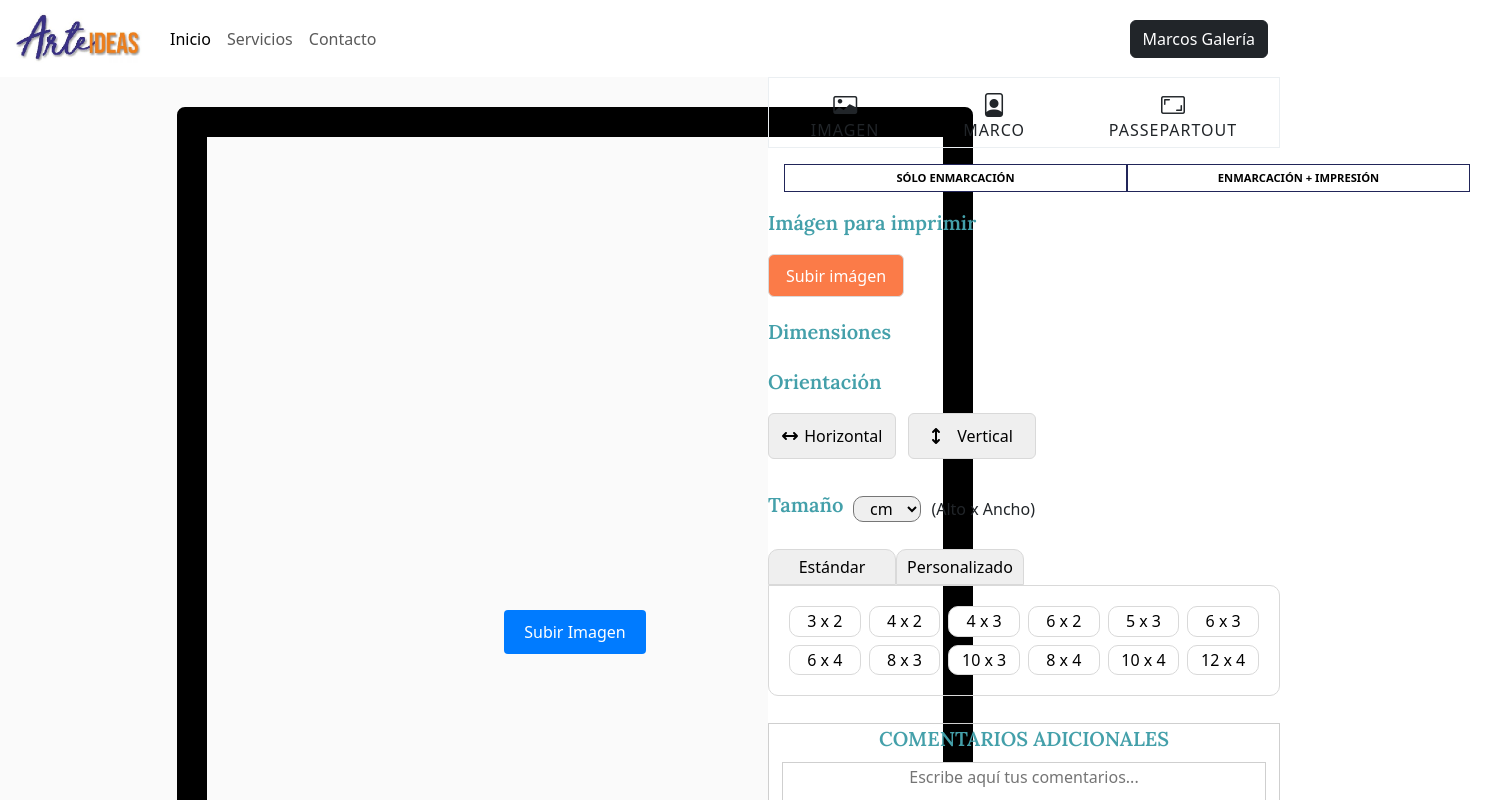
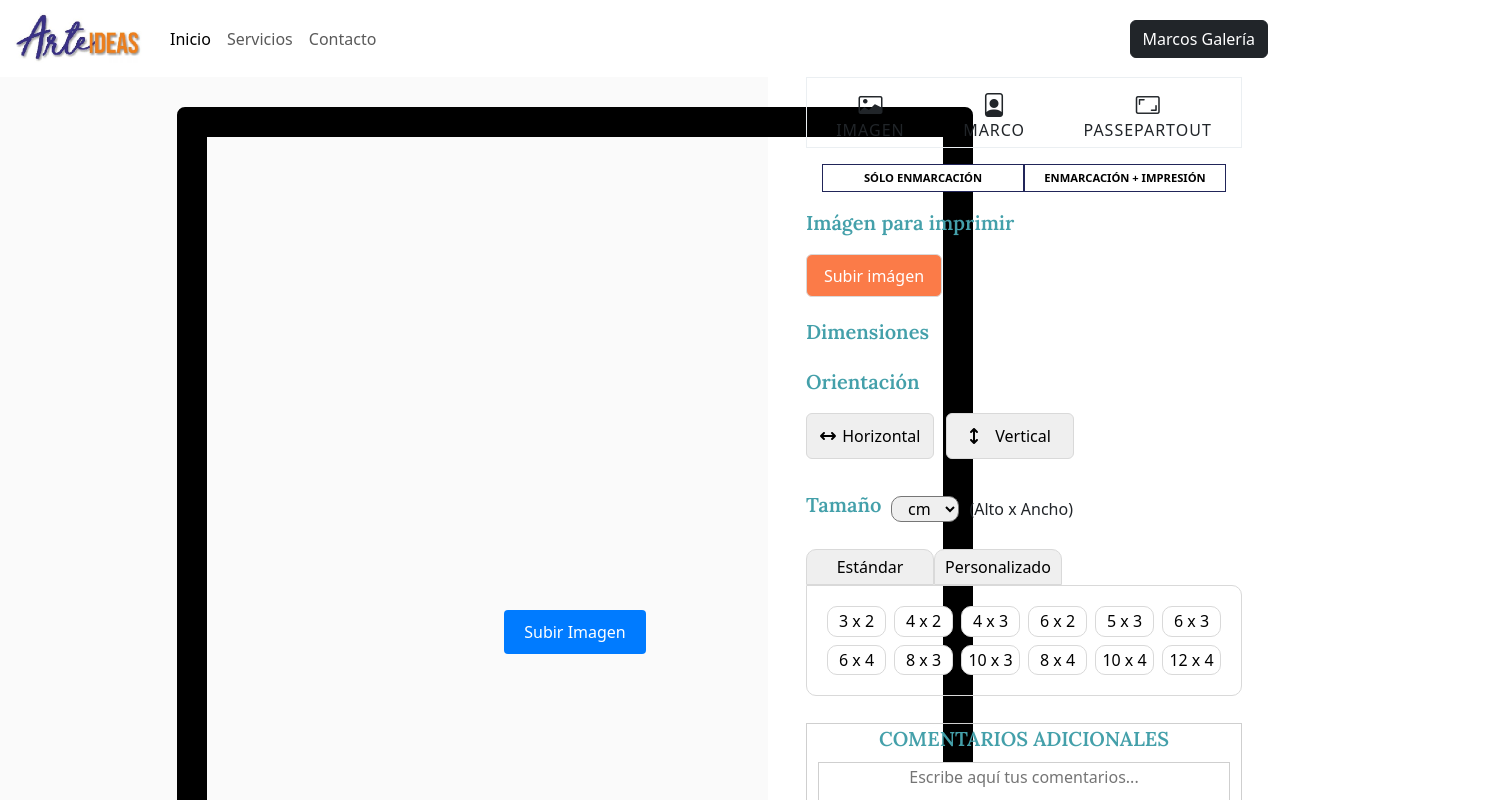
Before and after one commit to end1996/webForm, a React (Vite) app: page / in a window 1280 px wide. Shown: the top 800 px of the page, 1486 px wide, since content can reach past the window. Built offline with nearby package versions, Linux system fonts and the light colour scheme.

Commit message:
padding para columna de form

```diff
--- a/src/App.module.css
+++ b/src/App.module.css
@@ -23,4 +23,5 @@
     flex: 0 0 40%;
     max-width: 40%;
     box-sizing: border-box;
+    padding: 0 38px 0 38px;
 }
--- a/src/components/Screens/Formulario/BotonesEnmarcado.module.css
+++ b/src/components/Screens/Formulario/BotonesEnmarcado.module.css
@@ -1,6 +1,6 @@
 .botonEnmarcadoContainer {
     display: flex;
-    width: 718px;
+    width: 100%;
     height: 28px;
     margin-top: 1rem;
     margin-bottom: 1rem;
```
